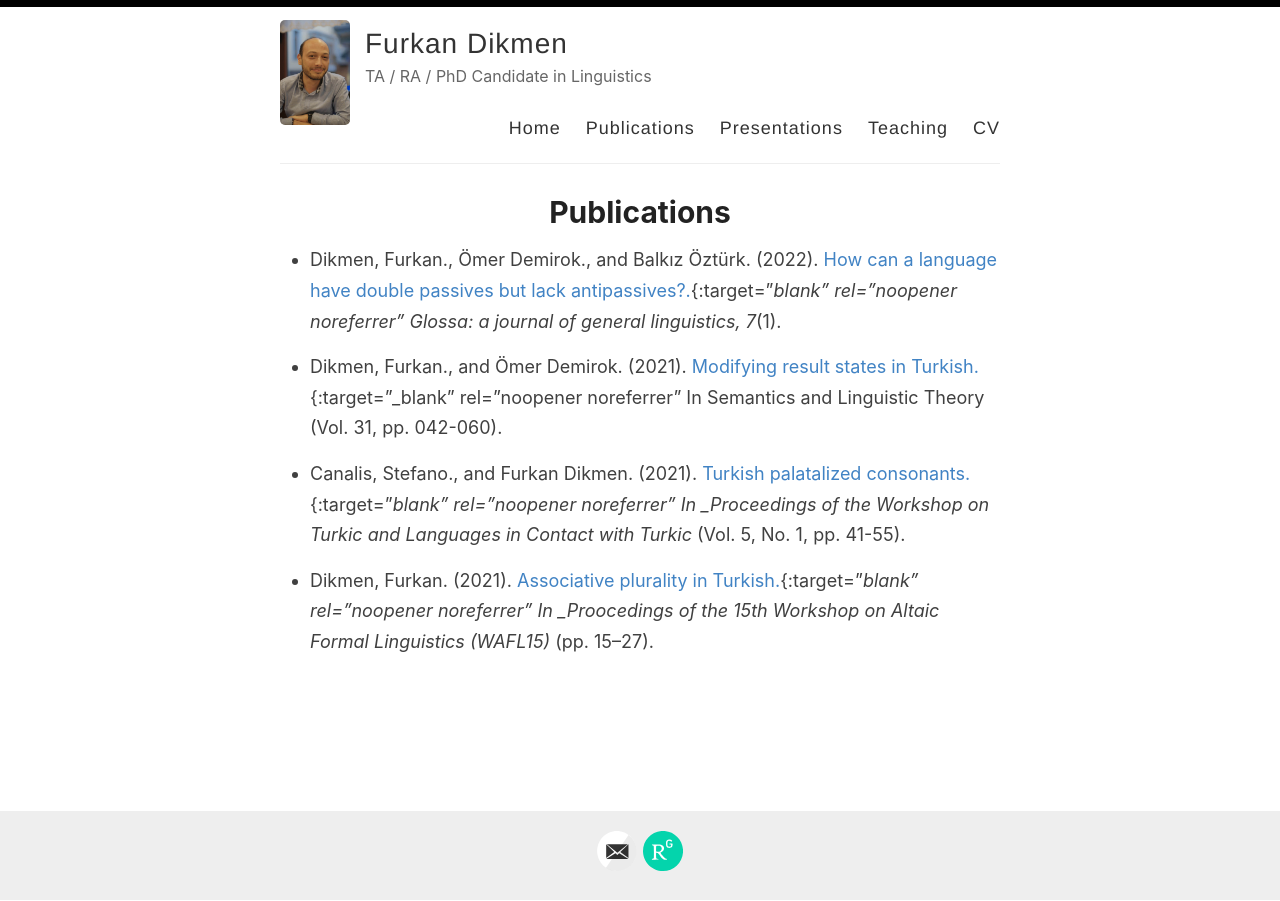
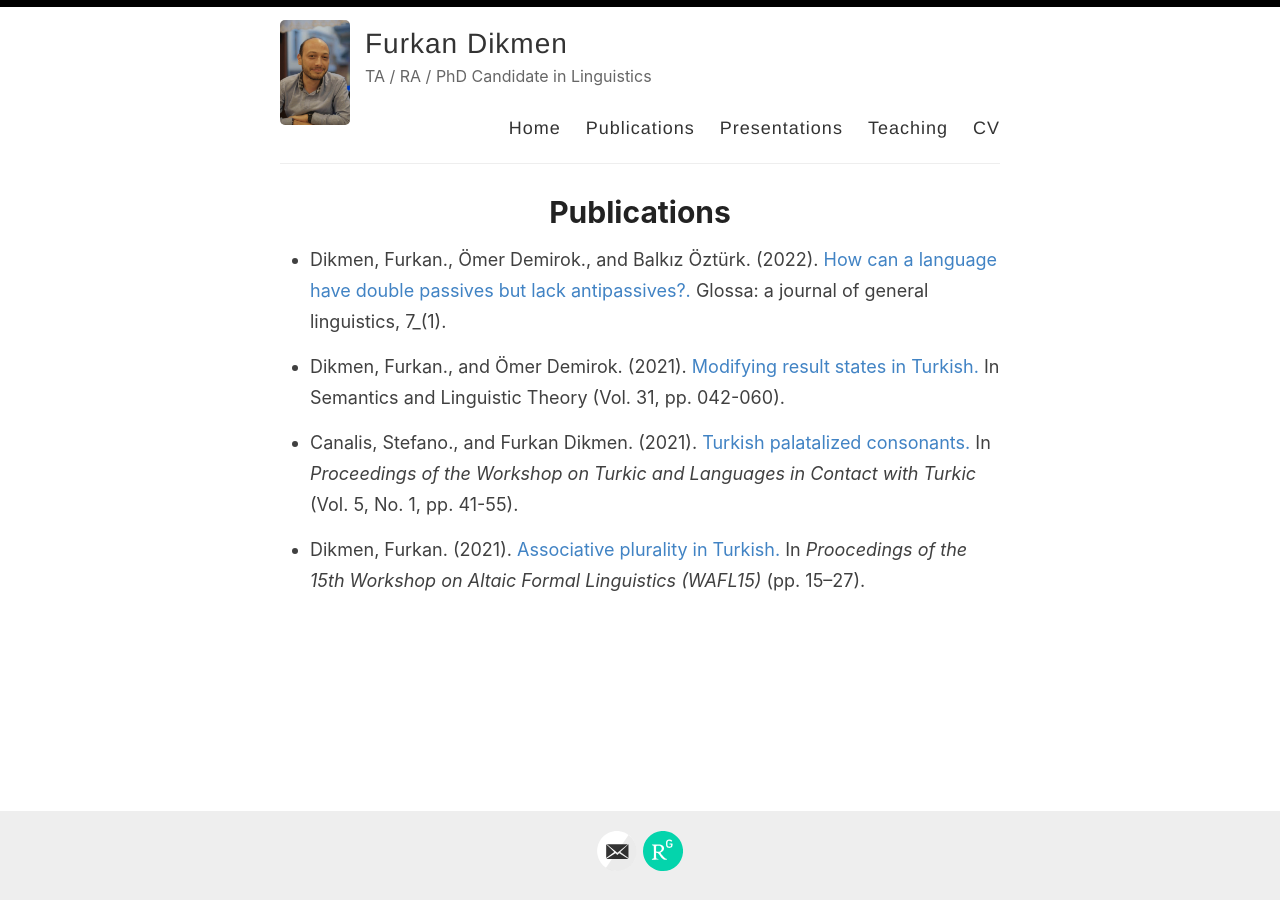
Before and after one commit to furkandikmen/furkandikmen.github.io, a Jekyll site: the page built from _pages/publications.md, in a window 1280 px wide. Built offline with Jekyll 4.4.1, drawn with Linux system fonts in a browser that asks for light colours.

Commit message:
Update publications.md

```diff
--- a/_pages/publications.md
+++ b/_pages/publications.md
@@ -4,10 +4,10 @@ title: Publications
 permalink: /publications/
 ---
 
-- Dikmen, Furkan., Ömer Demirok., and Balkız Öztürk. (2022). [How can a language have double passives but lack antipassives?.](https://www.glossa-journal.org/article/id/6553/){:target="_blank" rel="noopener noreferrer" Glossa: a journal of general linguistics, 7_(1).
+- Dikmen, Furkan., Ömer Demirok., and Balkız Öztürk. (2022). [How can a language have double passives but lack antipassives?.](https://www.glossa-journal.org/article/id/6553/){:target="_blank" rel="noopener noreferrer"} Glossa: a journal of general linguistics, 7_(1).
 
-- Dikmen, Furkan., and Ömer Demirok. (2021). [Modifying result states in Turkish.](https://journals.linguisticsociety.org/proceedings/index.php/SALT/article/view/31.003){:target="_blank" rel="noopener noreferrer" In Semantics and Linguistic Theory (Vol. 31, pp. 042-060).
+- Dikmen, Furkan., and Ömer Demirok. (2021). [Modifying result states in Turkish.](https://journals.linguisticsociety.org/proceedings/index.php/SALT/article/view/31.003){:target="_blank" rel="noopener noreferrer"} In Semantics and Linguistic Theory (Vol. 31, pp. 042-060).
 
-- Canalis, Stefano., and Furkan Dikmen. (2021). [Turkish palatalized consonants.](https://journals.linguisticsociety.org/proceedings/index.php/tu/article/view/4781){:target="_blank" rel="noopener noreferrer" In _Proceedings of the Workshop on Turkic and Languages in Contact with Turkic_ (Vol. 5, No. 1, pp. 41-55).
+- Canalis, Stefano., and Furkan Dikmen. (2021). [Turkish palatalized consonants.](https://journals.linguisticsociety.org/proceedings/index.php/tu/article/view/4781){:target="_blank" rel="noopener noreferrer"} In _Proceedings of the Workshop on Turkic and Languages in Contact with Turkic_ (Vol. 5, No. 1, pp. 41-55).
 
-- Dikmen, Furkan. (2021). [Associative plurality in Turkish.](https://furkandikmen.com/assets/publications/Associative_plurality_in_Turkish.pdf){:target="_blank" rel="noopener noreferrer" In _Proocedings of the 15th Workshop on Altaic Formal Linguistics (WAFL15)_ (pp. 15–27).
+- Dikmen, Furkan. (2021). [Associative plurality in Turkish.](https://furkandikmen.com/assets/publications/Associative_plurality_in_Turkish.pdf){:target="_blank" rel="noopener noreferrer"} In _Proocedings of the 15th Workshop on Altaic Formal Linguistics (WAFL15)_ (pp. 15–27).
```
